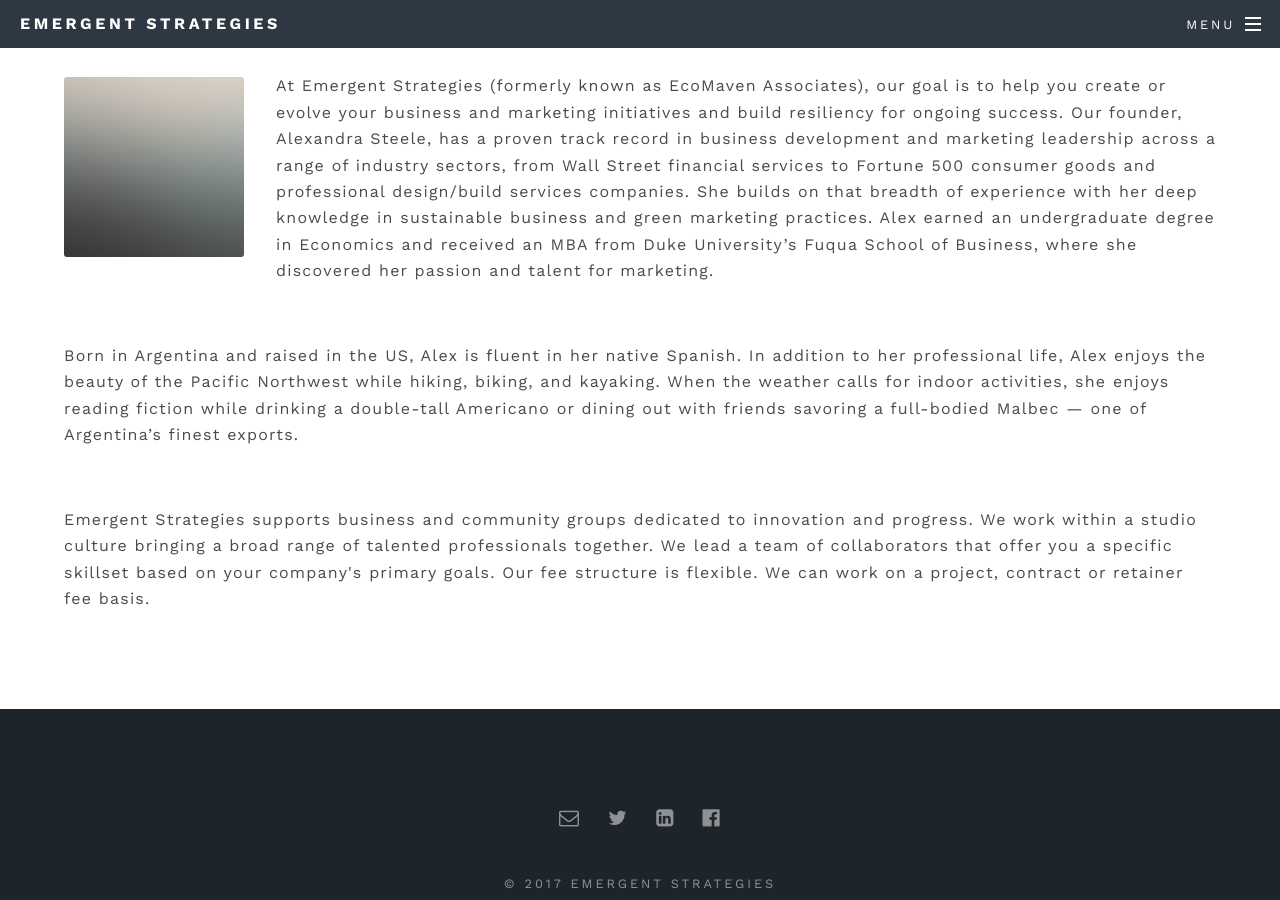
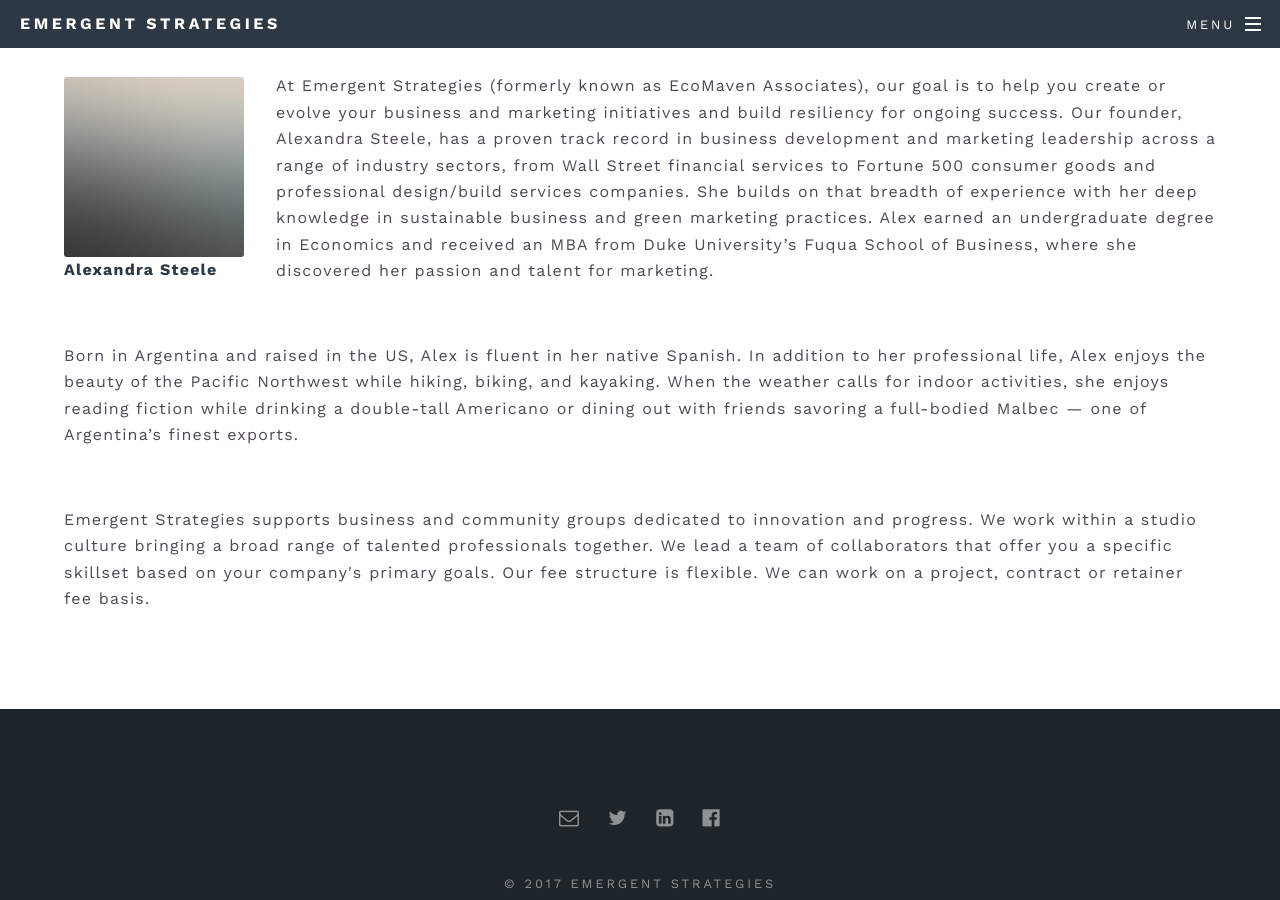
Before and after one commit to dylansteele8/emergent-strategies, a Jekyll site: the page built from _pages/about.html, in a window 1280 px wide and 900 px high, scrolled down 435 px. Built offline with Jekyll 4.4.1, drawn with Linux system fonts in a browser that asks for light colours.

Commit message:
Update about.html

```diff
--- a/_pages/about.html
+++ b/_pages/about.html
@@ -8,6 +8,7 @@
 <p>
   <span class="image left">
     <img src="images/pic04.jpg" alt="" />
+    <strong>Alexandra Steele</strong>
   </span>
 At Emergent Strategies (formerly known as EcoMaven Associates), our goal is to help you create or evolve your business and marketing initiatives and build resiliency for ongoing success.
 
```
